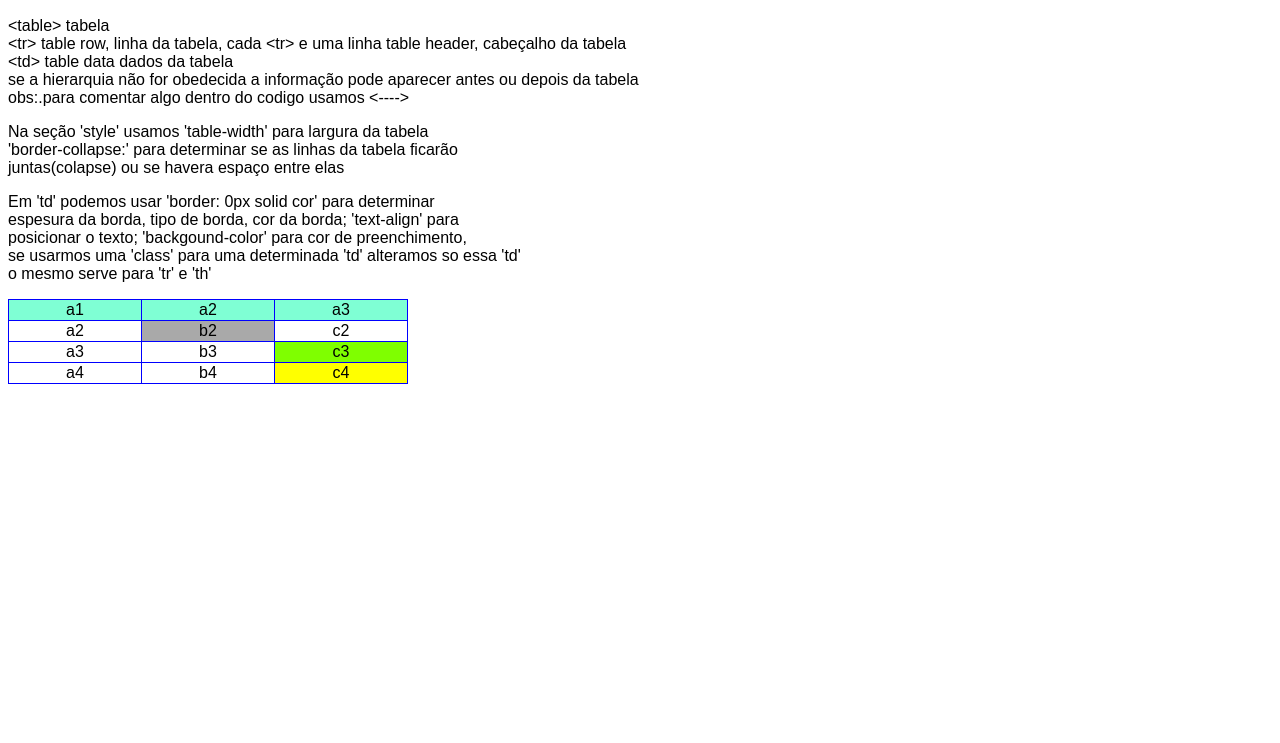
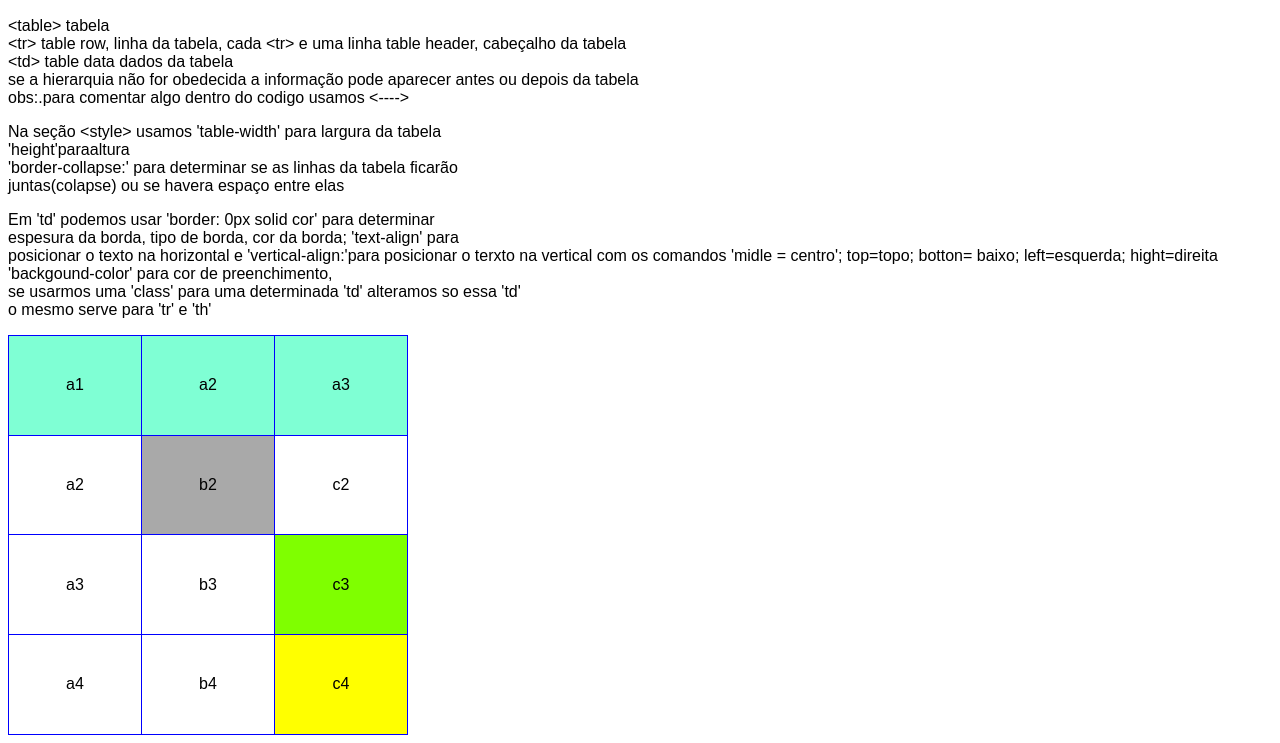
Before and after one commit to reinaldolvargas/ex023, a plain HTML site: page tabela001.html in a window 1280 px wide. Shown: the part 111-854 px from the top of the page. Before the commit the page ends 800 px from the top, so only its background shows below. Drawn offline with Linux system fonts and the light colour scheme.

Commit message:
Update tabela001.html

```diff
--- a/tabela001.html
+++ b/tabela001.html
@@ -11,6 +11,7 @@
    }
    table{
       width: 400px; border-collapse: collapse;
+      height: 400px;
    }
    td{
       border: 1px solid blue;text-align: center;
@@ -43,12 +44,13 @@
          aparecer antes ou depois da tabela <br>
          obs:.para comentar algo dentro do codigo usamos &lt;----&gt;
    </p>
-   <p>Na seção 'style' usamos 'table-width' para largura da tabela <br>
+   <p>Na seção &lt;style&gt; usamos 'table-width' para largura da tabela <br>
+      'height'paraaltura <br>
    'border-collapse:' para determinar se as linhas da tabela ficarão <br>
    juntas(colapse) ou se havera espaço entre elas</p>
    <p>Em 'td' podemos usar 'border: 0px solid cor' para determinar <br>
    espesura da borda, tipo de borda, cor da borda; 'text-align' para <br>
-   posicionar o texto; 'backgound-color' para cor de preenchimento, <br>
+   posicionar o texto na horizontal e 'vertical-align:'para posicionar o terxto na vertical com os comandos 'midle = centro'; top=topo; botton= baixo; left=esquerda;  hight=direita 'backgound-color' para cor de preenchimento, <br>
    se usarmos uma 'class' para uma determinada 'td' alteramos so essa 'td' <br>
    o mesmo serve para 'tr' e 'th'</p>
    <table>
```
